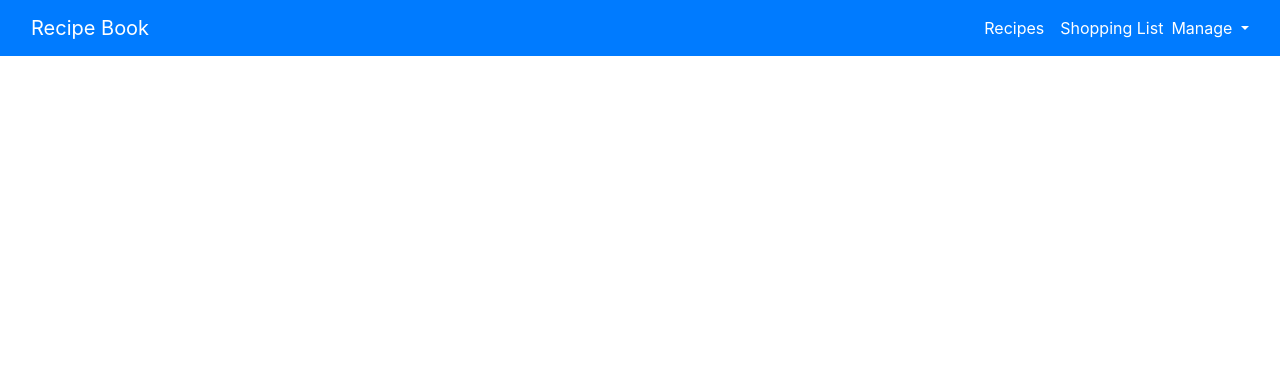
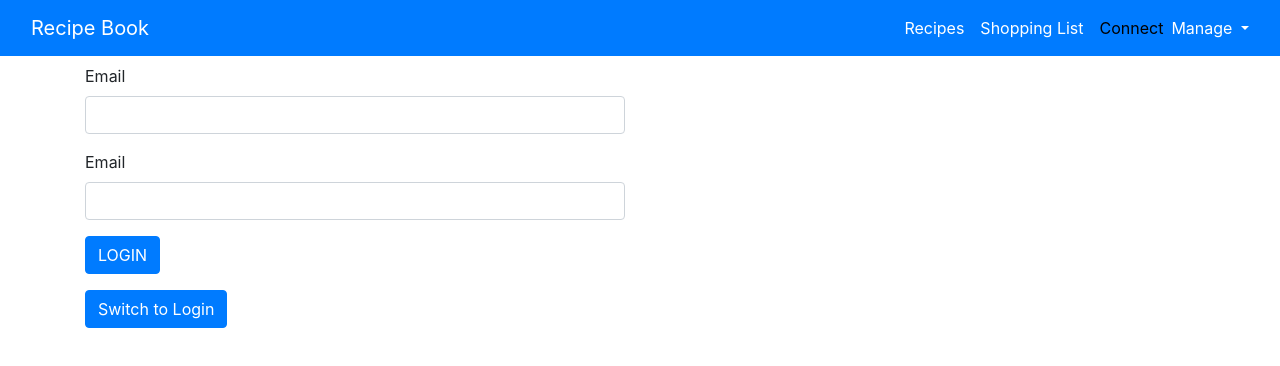
Before and after one commit to fozeu-jm/magic-recipe, an Angular app: page /auth in a window 1280 px wide. Before the commit this address led to /. Shown: the top 366 px of the page. Built offline with nearby package versions, Linux system fonts and the light colour scheme.

Commit message:
fetchdata resolver ok !

```diff
--- a/src/app/app.module.ts
+++ b/src/app/app.module.ts
@@ -19,6 +19,7 @@ import { RecipeEditComponent } from './recipes/recipe-edit/recipe-edit.component
 import { RecipeService } from './recipes/RecipeService.service';
 import { ShortenPipe } from './recipes/recipe-list/recipe-item/shorten.pipe';
 import {HttpClientModule} from '@angular/common/http'
+import { AuthComponent } from './auth/auth.component';
 @NgModule({
   declarations: [
     AppComponent,
@@ -33,7 +34,8 @@ import {HttpClientModule} from '@angular/common/http'
     ActiveRecipeDirectiveDirective,
     RecipeStartComponent,
     RecipeEditComponent,
-    ShortenPipe
+    ShortenPipe,
+    AuthComponent
   ],
   imports: [
     BrowserModule,
--- /dev/null
+++ b/src/app/auth/auth.component.html
@@ -0,0 +1,20 @@
+<div class="row">
+    <div class="col-sm-12 col-md-6 col-md-offset-3">
+        <form>
+            <div class="form-group">
+                <label for="email">Email</label>
+                <input type="email" id="email" class="form-control">
+            </div>
+            <div class="form-group">
+                <label for="password">Email</label>
+                <input type="password" id="password" class="form-control">
+            </div>
+            <div class="mb-3">
+                <button type="submit" class="btn btn-primary">{{ loginMode ? "LOGIN" : "SIGN UP"}}</button>
+            </div>
+            <div>
+                <button type="button" (click)="onSwitchMode()" class="btn btn-primary">Switch to Login</button>
+            </div>
+        </form>
+    </div>
+</div>
--- /dev/null
+++ b/src/app/auth/auth.component.ts
@@ -0,0 +1,13 @@
+import { Component } from '@angular/core';
+
+@Component({
+    selector:'app-auth',
+    templateUrl: './auth.component.html'
+})
+export class AuthComponent{
+    loginMode : Boolean = true;
+
+    onSwitchMode(){
+        this.loginMode = !this.loginMode;
+    }
+}
--- a/src/app/header/header.component.html
+++ b/src/app/header/header.component.html
@@ -10,6 +10,7 @@
             <ul class="navbar-nav ml-auto">
                 <li class="nav-item" routerLinkActive="active"><a routerLink="/recipes" class="nav-link text-white">Recipes</a></li>
                 <li class="nav-item" routerLinkActive="active"><a routerLink="/shopping-list" class="nav-link text-white">Shopping List</a></li>
+                <li class="nav-item" routerLinkActive="active"><a routerLink="/auth" class="nav-link text-white">Connect</a></li>
             </ul>
 
             <ul class="navbar-nav">
--- a/src/app/header/header.component.ts
+++ b/src/app/header/header.component.ts
@@ -15,6 +15,6 @@ export class HeaderComponent{
     }
 
     onFetch(){
-        this.dataService.fetchRecipes();
+        this.dataService.fetchRecipes().subscribe();
     }
 }
--- a/src/app/recipes/RecipeService.service.ts
+++ b/src/app/recipes/RecipeService.service.ts
@@ -10,11 +10,7 @@ export class RecipeService {
 
     recipesChanged = new Subject<Recipe[]>();
     private recipes: Recipe[] = [
-        new Recipe("Fried Chicken", "Delicious chicken fries !", "https://www.seriouseats.com/2019/07/20190618-grilled-turkish-chicken-wings-vicky-wasik-13-1500x1125.jpg",
-            [new Ingredient("Meat", 8), new Ingredient("French fries", 20)]),
-        new Recipe("Double Cheese Burger", "The Double features two 100% pure steak meat", "https://pngimg.com/uploads/burger_sandwich/burger_sandwich_PNG4135.png", [
-            new Ingredient("Buns", 2), new Ingredient("Meat", 1)
-        ])
+
     ];
 
     constructor(private shoppingListService: ShoppingListService) {
@@ -53,6 +49,6 @@ export class RecipeService {
 
     setRecipes(recipes:Recipe[]){
         this.recipes = recipes;
-        this.recipesChanged.next(this.recipes);
+        this.recipesChanged.next(this.recipes.slice());
     }
 }
--- /dev/null
+++ b/src/app/recipes/recipes-resolver.service.ts
@@ -0,0 +1,27 @@
+import { Injectable } from '@angular/core';
+import { Resolve, ActivatedRouteSnapshot, RouterStateSnapshot } from '@angular/router';
+import { Recipe } from './recipe.model';
+import { DataStorageService } from '../shared/data-storage.service';
+import { RecipeService } from './RecipeService.service';
+
+@Injectable({
+    providedIn: 'root'
+})
+export class RecipesResolverService implements Resolve<Recipe[]>{
+
+    constructor(private dataStorageService:DataStorageService, private recipeService:RecipeService){
+
+    }
+
+    resolve(route: ActivatedRouteSnapshot, state: RouterStateSnapshot){
+       const recipes = this.recipeService.getRecipes();
+       if(recipes.length === 0){
+        return this.dataStorageService.fetchRecipes();
+       }else{
+           return recipes;
+       }
+
+    }
+
+
+}
--- a/src/app/recipes/recipes.component.ts
+++ b/src/app/recipes/recipes.component.ts
@@ -1,5 +1,6 @@
 import { Component, OnInit } from '@angular/core';
 import { RecipeService } from './RecipeService.service';
+import { DataStorageService } from '../shared/data-storage.service';
 
 @Component({
   selector: 'app-recipes',
@@ -8,10 +9,10 @@ import { RecipeService } from './RecipeService.service';
 })
 export class RecipesComponent implements OnInit {
 
-  constructor() { }
+  constructor(private dataStorage : DataStorageService) { }
 
   ngOnInit(): void {
-
+   this.dataStorage.fetchRecipes().subscribe();
   }
 
 }
--- a/src/app/shared/data-storage.service.ts
+++ b/src/app/shared/data-storage.service.ts
@@ -2,6 +2,7 @@ import { Injectable } from '@angular/core';
 import { HttpClient } from '@angular/common/http';
 import { RecipeService } from '../recipes/RecipeService.service';
 import { Recipe } from '../recipes/recipe.model';
+import {map, tap} from 'rxjs/operators';
 
 @Injectable({providedIn:'root'})
 export class DataStorageService {
@@ -17,9 +18,18 @@ export class DataStorageService {
     }
 
     fetchRecipes(){
-        this.http.get<Recipe[]>('https://recipe-book-7eb1b.firebaseio.com/recipes.json')
-        .subscribe((response)=>{
-            this.recipeService.setRecipes(response);
-        });
+       return this.http.get<Recipe[]>('https://recipe-book-7eb1b.firebaseio.com/recipes.json')
+        .pipe(map(recipes => {
+            return recipes.map(
+                (recipe : Recipe) =>{
+                     return {...recipe, ingredients: recipe.ingredients ? recipe.ingredients : [] }
+                }
+            )
+        }),
+        tap(
+            (recipes)=>{
+                this.recipeService.setRecipes(recipes);
+            })
+        );
     }
 }
```
Also changed, not shown: src/app/app-routing.module.ts (+6 -3 lines).
